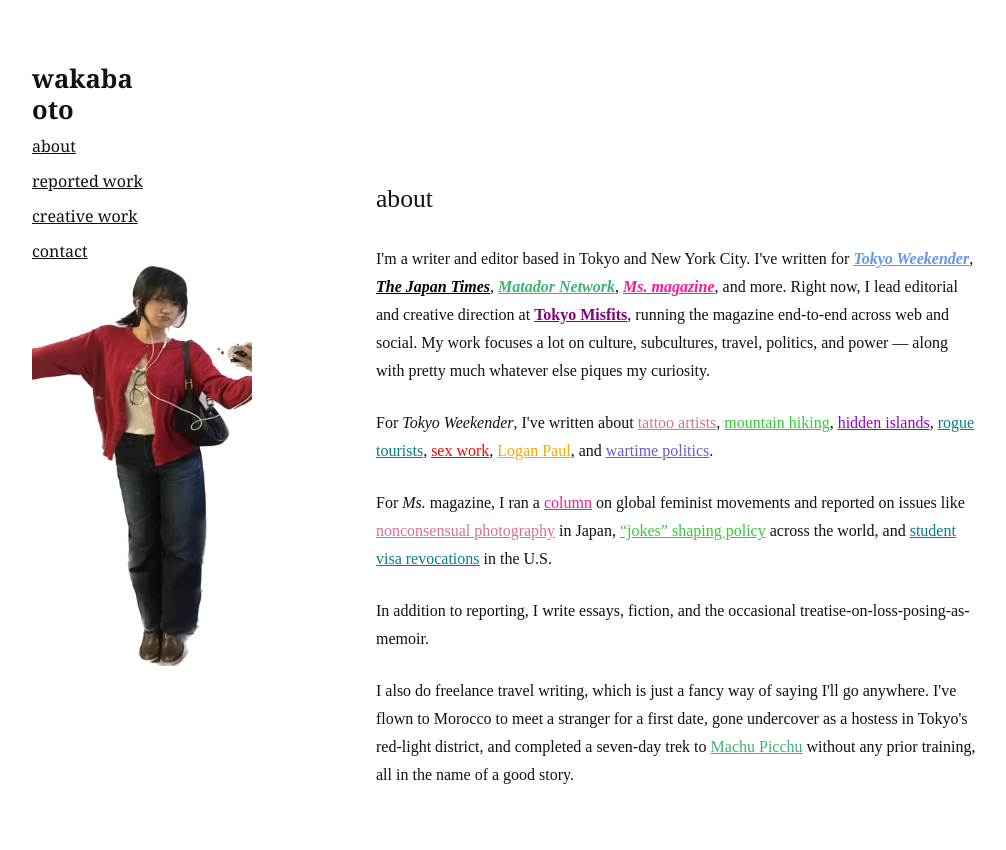
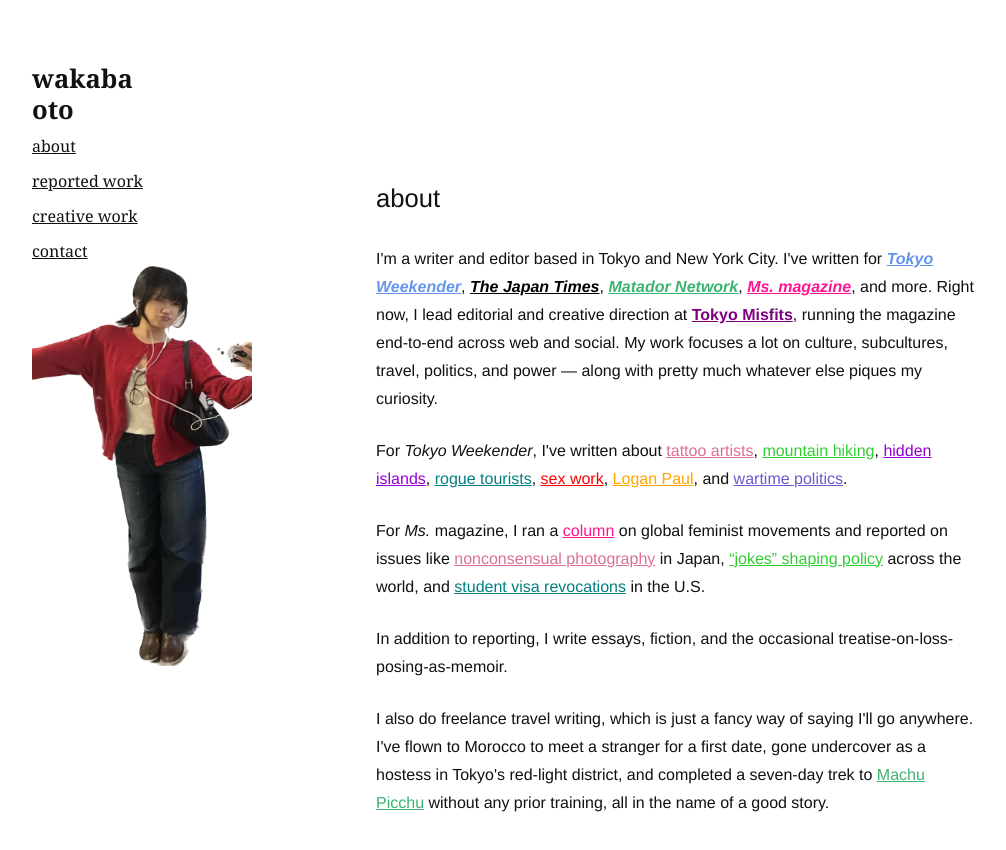
Before and after one commit to wakabss/portfolio-site, a Next.js app: page / in a window 1280 px wide. Shown: the top 850 px of the page, without its empty margins (106-1112 px from the left). Built offline with nearby package versions, Linux system fonts and the light colour scheme.

Commit message:
Update page.tsx

```diff
--- a/app/page.tsx
+++ b/app/page.tsx
@@ -4,7 +4,7 @@ export default function AboutPage() {
       <h1
         style={{
           fontSize: "1.6rem",
-          fontFamily: "Times New Roman, serif",
+          fontFamily: "Helvetica, serif",
           marginBottom: "1.5rem",
         }}
       >
@@ -15,7 +15,7 @@ export default function AboutPage() {
         style={{
           fontSize: "1rem",
           lineHeight: "1.75",
-          fontFamily: "Times New Roman, serif",
+          fontFamily: "Helvetica, serif",
           backgroundColor: "white",
           color: "#111",
         }}
```
